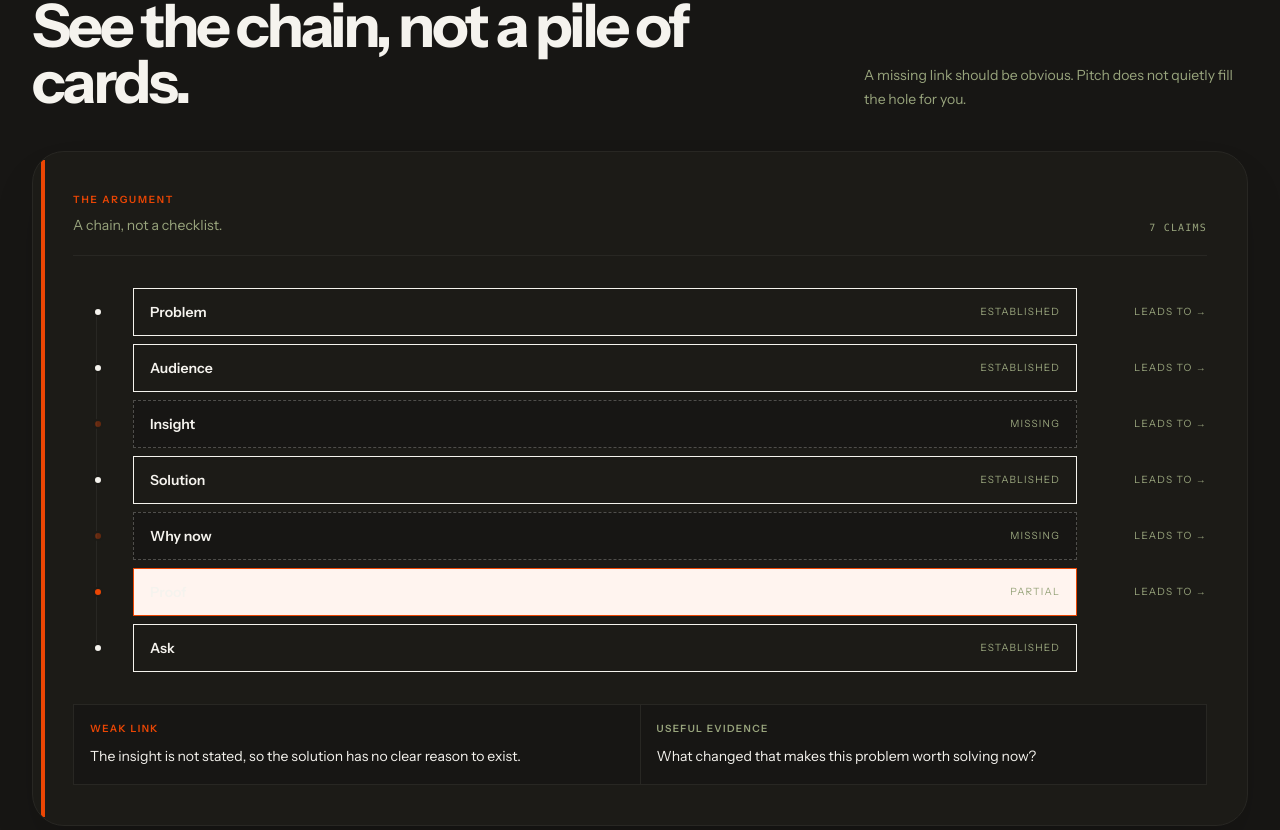
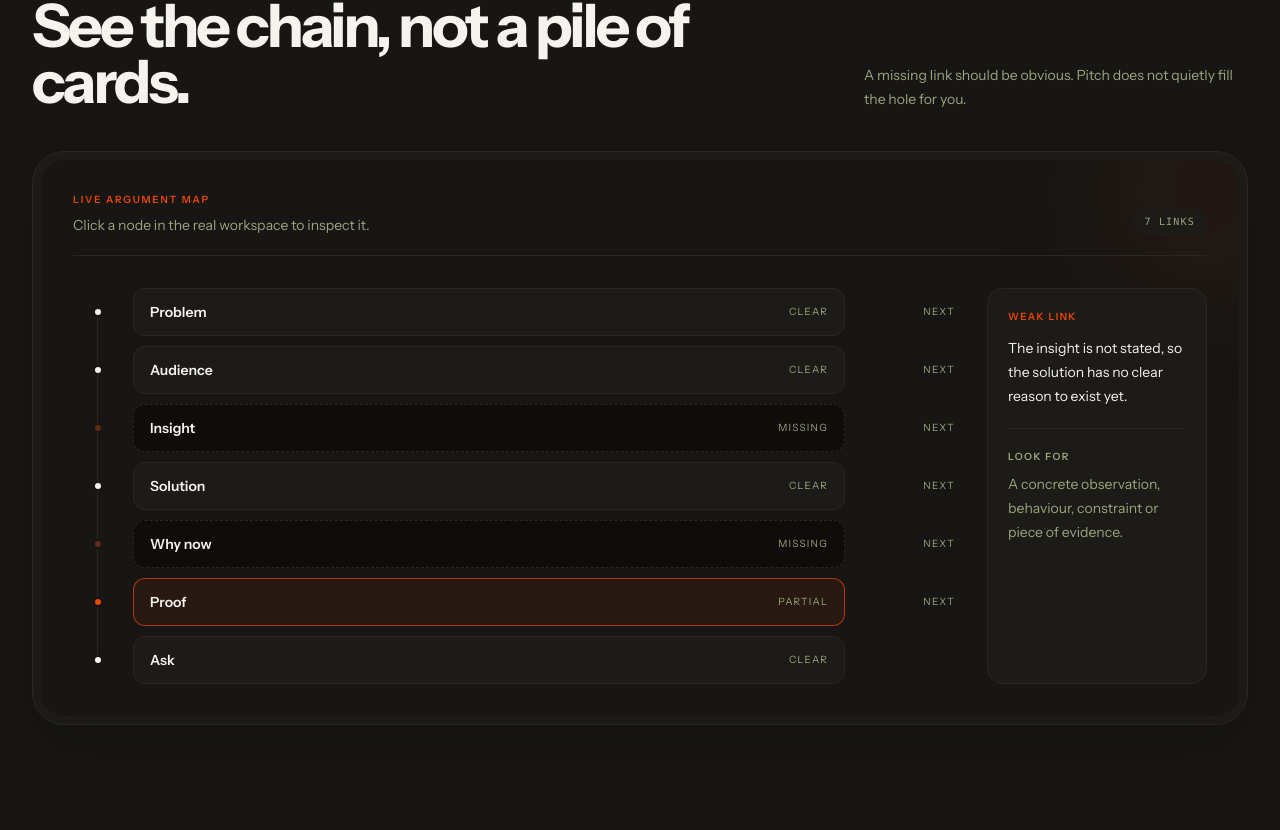
Before and after one commit to Wuraola-Adebisi/Pitch, a React (Vite) app: page / in a window 1280 px wide. Shown: the part 2330-3160 px from the top of the page. Built offline with nearby package versions, Linux system fonts and the light colour scheme.

Commit message:
Upgrade argument map visual

```diff
--- a/src/components/MapPreview.tsx
+++ b/src/components/MapPreview.tsx
@@ -1,61 +1,59 @@
 const stages = [
-  { label: 'Problem', state: 'strong' as const },
-  { label: 'Audience', state: 'strong' as const },
-  { label: 'Insight', state: 'weak' as const },
-  { label: 'Solution', state: 'strong' as const },
-  { label: 'Why now', state: 'weak' as const },
-  { label: 'Proof', state: 'partial' as const },
-  { label: 'Ask', state: 'strong' as const },
+  { label: 'Problem', state: 'strong' as const, note: 'clear' },
+  { label: 'Audience', state: 'strong' as const, note: 'clear' },
+  { label: 'Insight', state: 'weak' as const, note: 'missing' },
+  { label: 'Solution', state: 'strong' as const, note: 'clear' },
+  { label: 'Why now', state: 'weak' as const, note: 'missing' },
+  { label: 'Proof', state: 'partial' as const, note: 'partial' },
+  { label: 'Ask', state: 'strong' as const, note: 'clear' },
 ]
 
 const dot: Record<string, string> = {
-  strong: 'bg-ink',
-  partial: 'bg-coral',
-  weak: 'bg-coral/35',
+  strong: 'bg-[#f5f3ee]',
+  partial: 'bg-[#eb4604]',
+  weak: 'bg-[#eb4604]/35',
 }
 
 export default function MapPreview() {
   return (
-    <div className="relative overflow-hidden bg-card p-5 text-ink sm:p-8">
-      <div className="absolute left-0 top-0 h-full w-1 bg-coral" />
-      <div className="mb-8 flex items-end justify-between gap-4 border-b border-line pb-5">
+    <div className="relative overflow-hidden rounded-[1.5rem] bg-[#171614] p-5 text-[#f5f3ee] sm:p-8">
+      <div className="absolute -right-20 -top-20 h-56 w-56 rounded-full bg-[#eb4604]/[0.06] blur-3xl" />
+      <div className="relative mb-8 flex flex-wrap items-end justify-between gap-4 border-b border-[#282723] pb-5">
         <div>
-          <p className="text-[10px] font-semibold uppercase tracking-[.18em] text-coral">The argument</p>
-          <p className="mt-2 text-sm text-muted">A chain, not a checklist.</p>
+          <p className="text-[10px] font-semibold uppercase tracking-[.18em] text-[#eb4604]">Live argument map</p>
+          <p className="mt-2 text-sm text-[#99a57d]">Click a node in the real workspace to inspect it.</p>
         </div>
-        <span className="font-mono text-[10px] uppercase tracking-[.12em] text-muted">7 claims</span>
+        <span className="rounded-full bg-[#1c1b17] px-3 py-1.5 font-mono text-[10px] uppercase tracking-[.12em] text-[#99a57d]">7 links</span>
       </div>
 
-      <div className="relative pl-2 sm:pl-5">
-        <div className="absolute bottom-5 left-[11px] top-5 w-px bg-line sm:left-[23px]" />
-        <div className="space-y-2">
+      <div className="relative grid gap-8 lg:grid-cols-[1fr_220px]">
+        <div className="relative pl-1 sm:pl-5">
+          <div className="absolute bottom-5 left-[10px] top-5 w-px bg-[#282723] sm:left-[24px]" />
+          <div className="space-y-2.5">
             {stages.map((stage, index) => (
-            <div key={stage.label} className="relative grid grid-cols-[20px_1fr] items-center gap-4 sm:grid-cols-[20px_1fr_110px] sm:gap-5">
-              <span className={'relative z-10 h-2.5 w-2.5 rounded-full border-2 border-card ' + dot[stage.state]} />
-              <div className={'flex min-h-12 items-center justify-between gap-4 border px-4 py-3 ' + (
-                stage.state === 'strong' ? 'border-ink bg-card' :
-                stage.state === 'partial' ? 'border-coral bg-[#fff4ef]' :
-                'border-dashed border-ink/25 bg-paper'
+              <div key={stage.label} className="relative grid grid-cols-[20px_1fr] items-center gap-4 sm:grid-cols-[20px_1fr_90px] sm:gap-5">
+                <span className={'relative z-10 h-2.5 w-2.5 rounded-full border-2 border-[#171614] ' + dot[stage.state]} />
+                <div className={'flex min-h-12 items-center justify-between gap-4 rounded-xl border px-4 py-3 ' + (
+                  stage.state === 'strong' ? 'border-[#282723] bg-[#1c1b17]' :
+                  stage.state === 'partial' ? 'border-[#eb4604]/70 bg-[#eb4604]/[0.08]' :
+                  'border-dashed border-[#282723] bg-[#100c0b]'
                 )}>
                   <span className="text-sm font-semibold">{stage.label}</span>
-                <span className="text-[10px] uppercase tracking-[.12em] text-muted">
-                  {stage.state === 'strong' ? 'established' : stage.state === 'partial' ? 'partial' : 'missing'}
-                </span>
+                  <span className="text-[10px] uppercase tracking-[.12em] text-[#99a57d]">{stage.note}</span>
                 </div>
-              {index < stages.length - 1 && <span className="hidden text-right text-[10px] uppercase tracking-[.12em] text-muted sm:block">leads to →</span>}
+                {index < stages.length - 1 && <span className="hidden text-right text-[10px] uppercase tracking-[.12em] text-[#99a57d] sm:block">next</span>}
               </div>
             ))}
           </div>
         </div>
 
-      <div className="mt-8 grid gap-px border border-line bg-line sm:grid-cols-2">
-        <div className="bg-paper p-4">
-          <p className="text-[10px] font-semibold uppercase tracking-[.14em] text-coral">Weak link</p>
-          <p className="mt-2 text-sm leading-6">The insight is not stated, so the solution has no clear reason to exist.</p>
+        <div className="rounded-2xl border border-[#282723] bg-[#1c1b17] p-5">
+          <p className="text-[10px] font-semibold uppercase tracking-[.14em] text-[#eb4604]">Weak link</p>
+          <p className="mt-3 text-sm leading-6">The insight is not stated, so the solution has no clear reason to exist yet.</p>
+          <div className="mt-5 border-t border-[#282723] pt-5">
+            <p className="text-[10px] font-semibold uppercase tracking-[.14em] text-[#99a57d]">Look for</p>
+            <p className="mt-2 text-sm leading-6 text-[#99a57d]">A concrete observation, behaviour, constraint or piece of evidence.</p>
           </div>
-        <div className="bg-paper p-4">
-          <p className="text-[10px] font-semibold uppercase tracking-[.14em] text-muted">Useful evidence</p>
-          <p className="mt-2 text-sm leading-6">What changed that makes this problem worth solving now?</p>
         </div>
       </div>
     </div>
```
Lines whose indentation alone changed are shown as unchanged.
